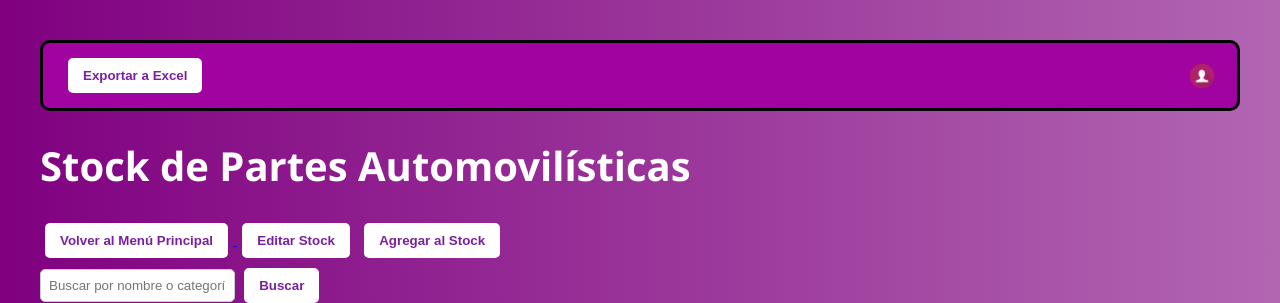
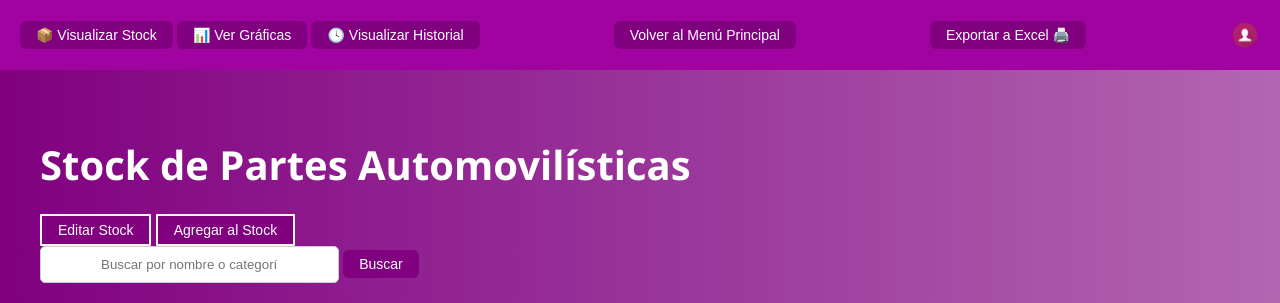
Before and after one commit to SharkCtts/Taller_LS3, a Flask app: page /visualizar in a window 1280 px wide. Shown: the top 303 px of the page. Run offline with Flask 3, Linux system fonts and the light colour scheme; the visitor is signed in with stand-in values (Sample User, id 1); data that the repository does not hold is empty.

Commit message:
Organización final de visualizar
organicé el html y el css para que se viera más como el menú principal, ésta es su versión final, ya no quiero seguir pegandome contra la pared xd

```diff
--- a/app.py
+++ b/app.py
@@ -201,6 +201,8 @@ def graficas():
                            ingresos=ingresos_por_articulo,
                            ganancia_mes=ganancia_por_mes)
 
+
+
 #filtro por mes
 
 @app.route('/api/grafica')
--- a/static/css/visualizar.css
+++ b/static/css/visualizar.css
@@ -1,13 +1,29 @@
 /* En static/css/visualizar.css */
 .top-bar {
-    background-color: #a103a1;
-    color: white;
-    padding: 10px 20px;
     display: flex;
     justify-content: space-between;
     align-items: center;
-    border: 3px solid #000000;
-    border-radius: 10px;
+    padding: 20px 20px;
+    background-color: #a103a1;
+    color: white;
+
+}
+
+.botones_abajo {
+    margin-top: 2px;
+    background-color: #800080; /* gris oscuro */
+    color: white;
+    padding: 6px 16px;
+    border: 2px solid rgb(248, 248, 248);   /* Borde negro */
+    border-radius: 1px;
+    font-size: 0.875rem;
+    transition: background-color 0.2s;
+    cursor: pointer;
+}
+
+
+.botones_abajo:hover {
+    background-color: #374151;  /* Color más claro al pasar el mouse */
 }
 
 .user-button {
@@ -50,24 +66,25 @@ h1 {
 }
 
 button {
-    margin: 5px;
-    padding: 10px 15px;
-    background-color: #ffffff;
-    color: #7b1fa2;
+    background-color: #800080; /* gris oscuro */
+    color: white;
+    padding: 6px 16px;
     border: none;
-    border-radius: 5px;
-    font-weight: bold;
+    border-radius: 6px;
+    font-size: 0.875rem;
+    transition: background-color 0.2s;
     cursor: pointer;
 }
 
 button:hover {
-    background-color: #f0f0f0;
+    background-color: #374151;
 }
 
 input[type="text"] {
-    padding: 8px;
     border-radius: 5px;
     border: 1px solid #ccc;
+    padding: 10px 60px;
+
 }
 
 table {
--- a/templates/visualizar.html
+++ b/templates/visualizar.html
@@ -13,14 +13,23 @@
 
 <body>
 
-<div class="landing-container">
-
-
     <div class="top-bar">
 
+        <div class="space-x-2">
+
+            <button onclick="location.href='{{ url_for('visualizar') }}'" class="menu-button">📦 Visualizar Stock</button>
+            <button onclick="location.href='{{ url_for('graficas') }}'" class="menu-button">📊 Ver Gráficas</button>
+            <button onclick="alert('Redirige a historial cuando esté listo');" class="menu-button">🕓 Visualizar Historial</button>
+        </div>
+
+        <a href="{{ url_for('menu') }}">
+            <button>Volver al Menú Principal</button>
+        </a>
+
         <form action="{{ url_for('exportar_excel') }}" method="get" style="display: inline;">
-            <button type="submit" class="btn btn-success">Exportar a Excel</button>
+            <button type="submit" class="btn btn-success">Exportar a Excel 🖨️</button>
         </form>
+
 
 
         <div class="user-button" onclick="toggleDropdown()">
@@ -31,6 +40,9 @@
             </div>
         </div>
     </div>
+
+
+<div class="landing-container">
 
     <script>
         function toggleDropdown() {
@@ -46,14 +58,11 @@
 <!--  DIV xd con usuario y botón -->
 
     <h1>Stock de Partes Automovilísticas</h1>
-    <a href="{{ url_for('menu') }}">
-        <button style="margin-top: 10px;">Volver al Menú Principal</button>
-    </a>
 
-    <button id="editarStockBtn">Editar Stock</button>
+    <button class= "botones_abajo" id="editarStockBtn">Editar Stock</button>
 
     <a href="{{ url_for('datos') }}">
-        <button>
+        <button class= "botones_abajo">
             Agregar al Stock
         </button>
     </a>
```
